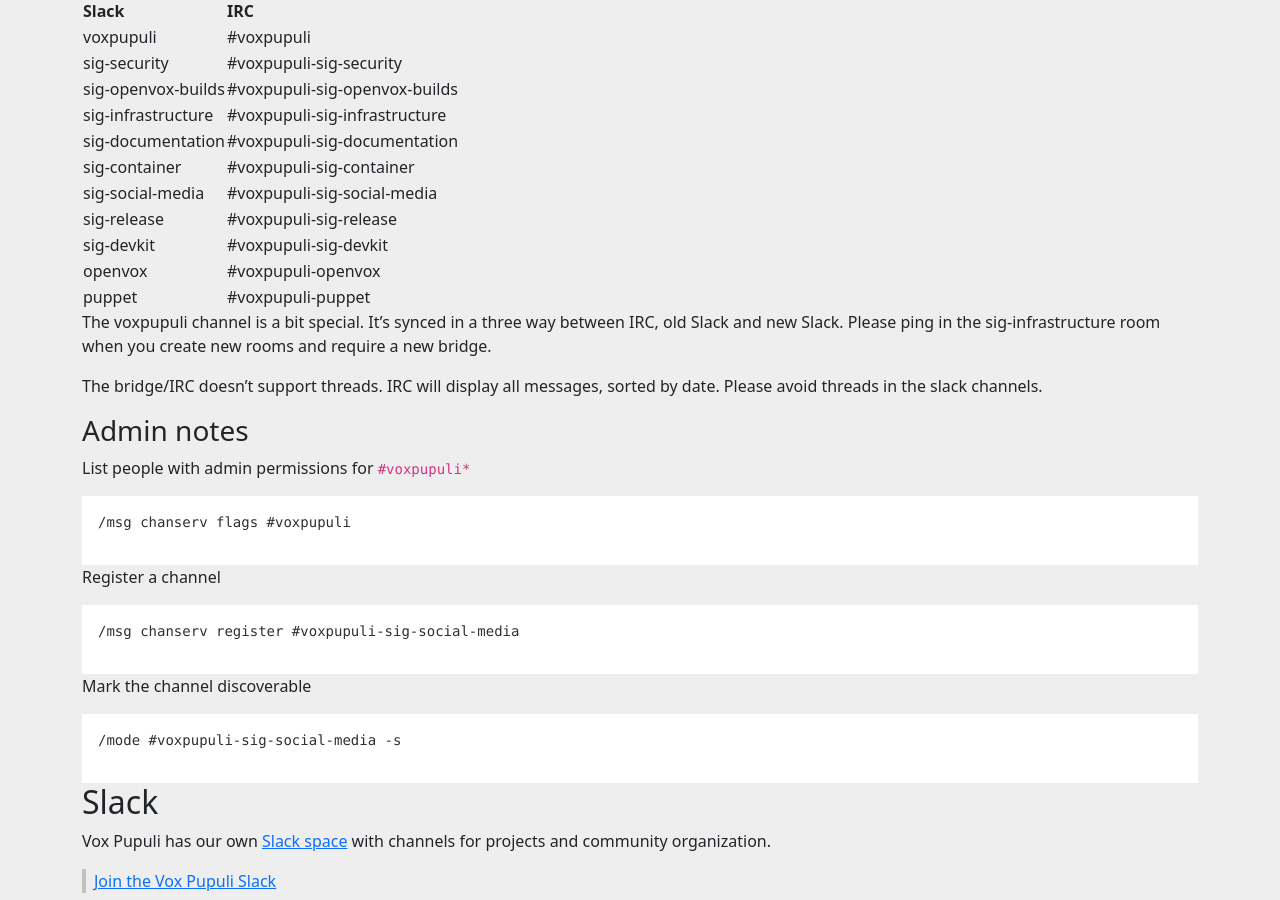
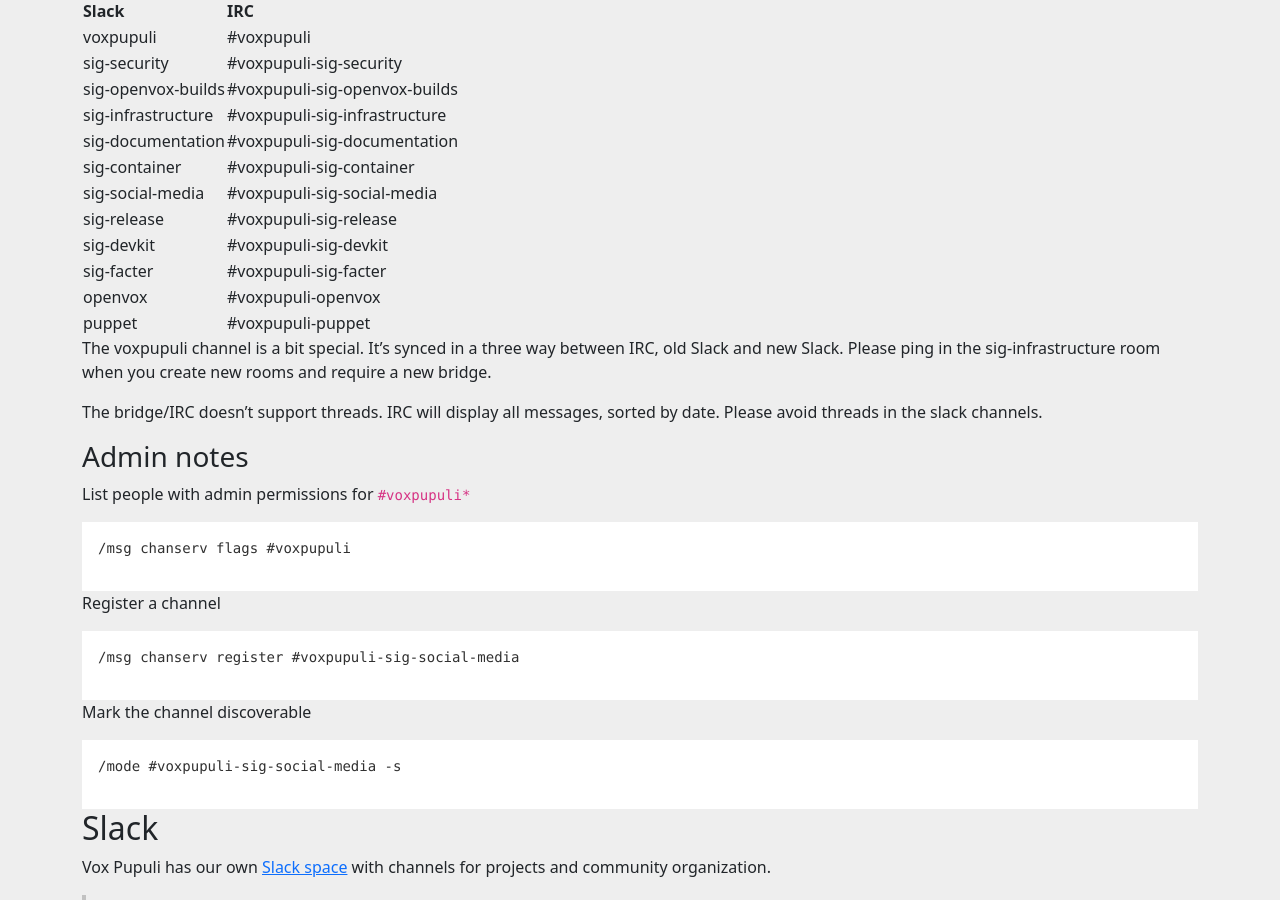
Before and after one commit to voxpupuli/voxpupuli.github.io, a Jekyll site: the page built from connect.md, in a window 1280 px wide and 900 px high, scrolled down 577 px. Built offline with Jekyll 4.4.1, drawn with Linux system fonts in a browser that asks for light colours; nearby versions of some CDN libraries; our own code applies the rules of GitHub Pages for plain Markdown files.

Commit message:
Document new facter channel

```diff
--- a/_includes/connect_irc.md
+++ b/_includes/connect_irc.md
@@ -15,6 +15,7 @@
 | sig-social-media   | #voxpupuli-sig-social-media   |
 | sig-release        | #voxpupuli-sig-release        |
 | sig-devkit         | #voxpupuli-sig-devkit         |
+| sig-facter         | #voxpupuli-sig-facter         |
 | openvox            | #voxpupuli-openvox            |
 | puppet             | #voxpupuli-puppet             |
 
```
